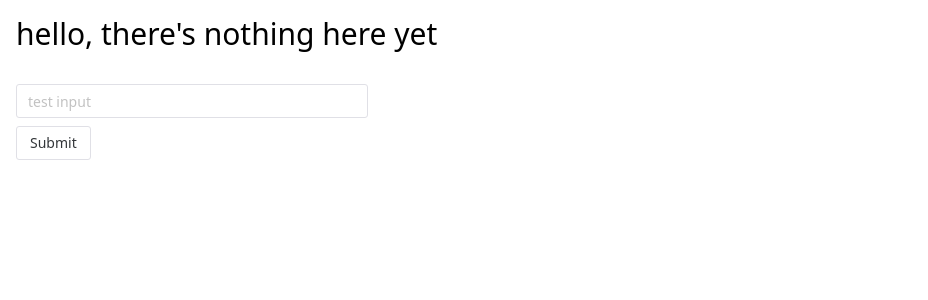
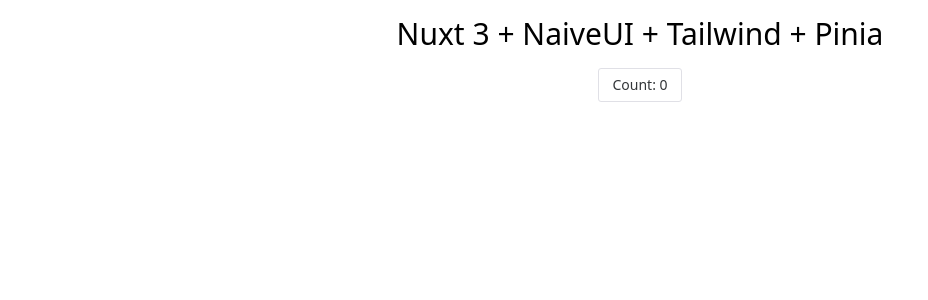
Before and after one commit to cyantiz/nuxt-starter, a Nuxt app: page / in a window 1280 px wide. Shown: the top 300 px of the page, without its empty margins (0-928 px from the left). Built offline with nearby package versions, Linux system fonts and the light colour scheme.

Commit message:
feat: add pinia

```diff
--- a/nuxt.config.ts
+++ b/nuxt.config.ts
@@ -3,8 +3,23 @@
 
 export default defineNuxtConfig({
     ssr: true,
-    modules: ["nuxt-icon"],
+
+    modules: [
+        "nuxt-icon",
+        [
+            "@pinia/nuxt",
+            {
+                autoImports: [
+                    // automatically imports `defineStore`
+                    "defineStore", // import { defineStore } from 'pinia'
+                    // automatically imports `defineStore` as `definePiniaStore`
+                    ["defineStore", "definePiniaStore"], // import { defineStore as definePiniaStore } from 'pinia'
+                ],
+            },
+        ],
+    ],
     css: ["@/assets/css/main.less"],
+
     postcss: {
         plugins: {
             tailwindcss: {
@@ -18,6 +33,7 @@
         "@@": resolve(__dirname, "pages"),
         "~~": resolve(__dirname, "components"),
     },
+
     app: {
         head: {
             meta: [{ name: "naive-ui-style" }, { name: "vueuc-style" }],
@@ -36,6 +52,7 @@
                   ]
                 : ["@juggle/resize-observer"],
     },
+
     vite: {
         optimizeDeps: {
             include:
--- a/package.json
+++ b/package.json
@@ -19,7 +19,12 @@
   },
   "dependencies": {
     "@css-render/vue3-ssr": "^0.15.12",
+    "@pinia/nuxt": "^0.4.6",
     "naive-ui": "^2.34.3",
+    "pinia": "^2.0.29",
     "vfonts": "^0.0.3"
+  },
+  "overrides": {
+    "vue": "latest"
   }
 }
--- a/pages/index.vue
+++ b/pages/index.vue
@@ -1,19 +1,18 @@
 <script setup lang="ts">
-import { NButton, NInput } from 'naive-ui';
+import { NButton } from 'naive-ui';
+import { useCounterStore } from '~/store/counter';
 defineProps<{}>();
-const text = ref("")
 
-const alertText = () => {
-    alert(text.value)
-}
+const counter = useCounterStore();
+const increment = () => counter.increment();
 </script>
 
 
 <template>
-    <div class="text-3xl p-4">hello, there's nothing here yet</div>
-    <div class="p-4 w-96 flex flex-col items-start gap-2 test-area">
-        <n-input placeholder="test input" v-model:value="text"></n-input>
-        <n-button @click="alertText">Submit</n-button>
+    <div class="mx-auto flex flex-col items-center">
+        <div class="text-3xl p-4 text-center">Nuxt 3 + NaiveUI + Tailwind + Pinia</div>
+
+            <n-button @click="increment">Count: {{ counter.$state.count }}</n-button>
     </div>
 </template>
 
--- /dev/null
+++ b/store/counter.ts
@@ -0,0 +1,17 @@
+export const useCounterStore = defineStore({
+    id: "counter",
+    state: () => {
+        return {
+            count: 0,
+        }
+    },
+    actions: {
+        increment() {
+            this.count++
+        }
+    },
+
+    getters: {
+
+    },
+})
```
Also changed, not shown: 2 other files (tests, documents, lock files or other folders).
